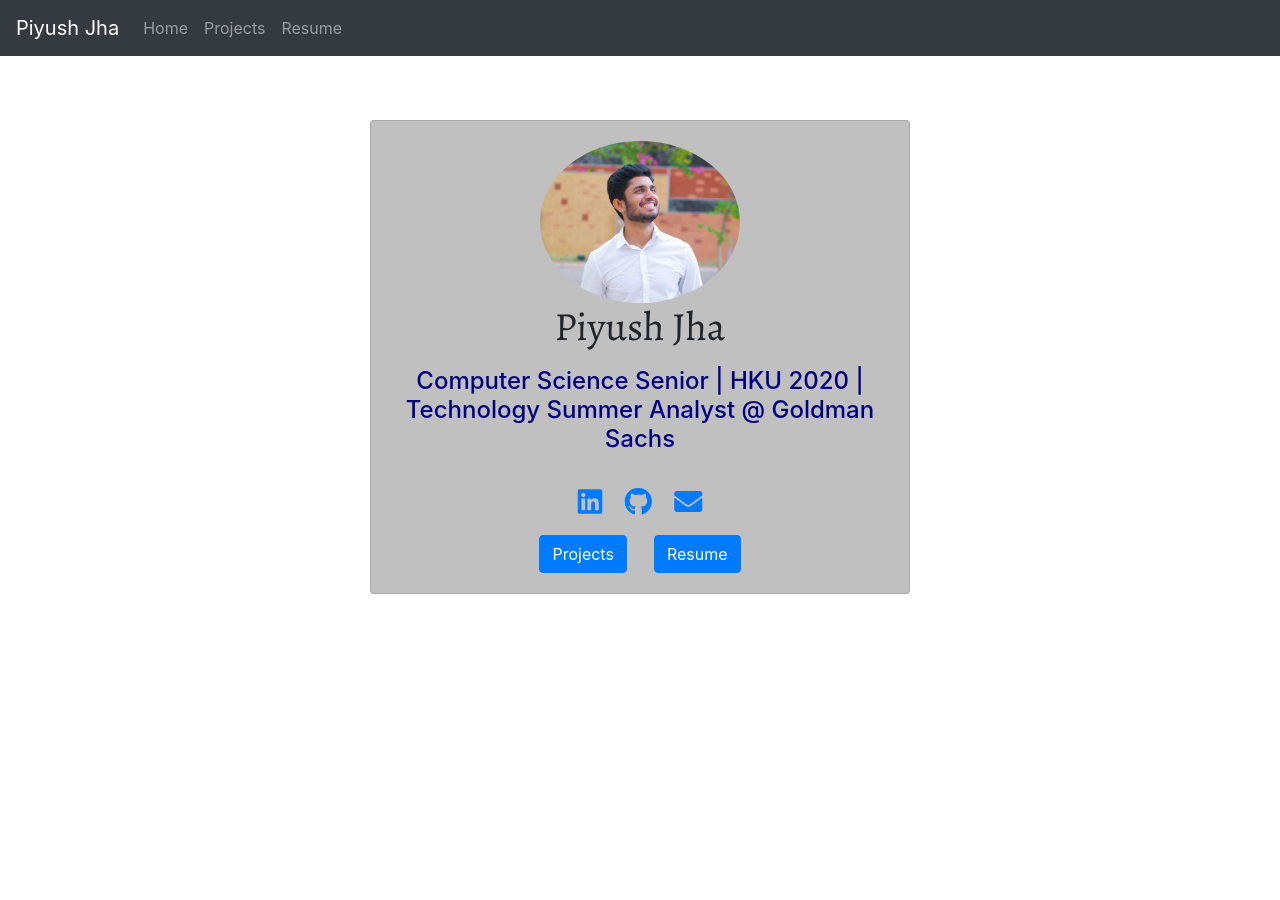
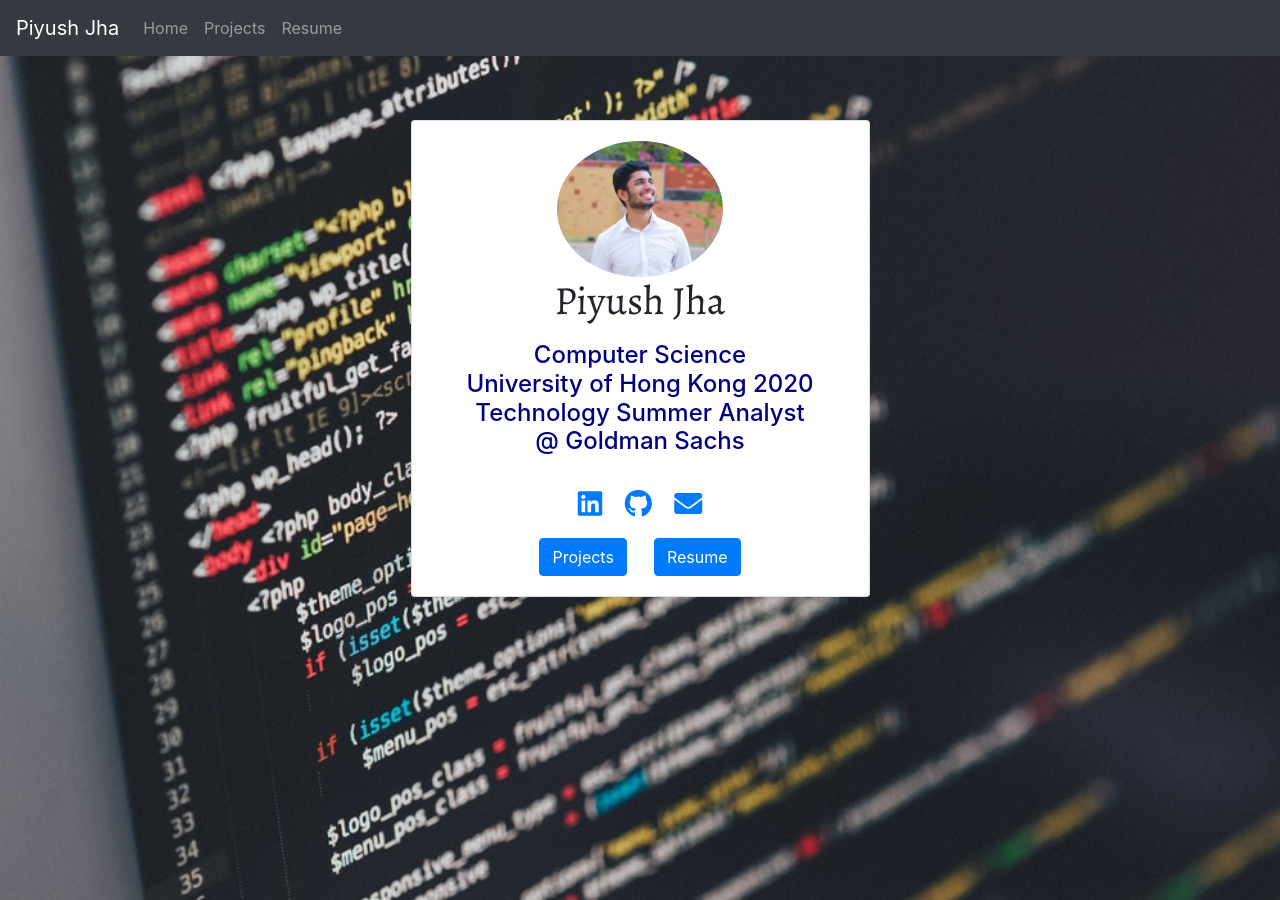
Before and after one commit to piy0999/piy0999.github.io, a Jekyll site: the page built from index.html, in a window 1280 px wide. Built offline with Jekyll 4.4.1, drawn with Linux system fonts in a browser that asks for light colours; nearby versions of some CDN libraries; some web fonts are replaced.

Commit message:
Home Page Finalised

```diff
--- a/_config.yml
+++ b/_config.yml
@@ -1,6 +1,6 @@
 # main text of home
 name: Piyush Jha
-bio: Computer Science Senior | HKU 2020 | Technology Summer Analyst @ Goldman Sachs
+bio: Computer Science </br> University of Hong Kong 2020 </br> Technology Summer Analyst </br> @ Goldman Sachs
 
 # twitter summary info
 #description: A blog about technology and stuff related
--- a/_includes/profilecard.html
+++ b/_includes/profilecard.html
@@ -1,4 +1,4 @@
-<div class="card text-center" style="background-color: silver;">
+<div class="card text-center" style="width: 85%;">
         <div class="card-body">
           <img src="{{ site.url }}/{{ site.picture }}" class="rounded-circle" alt="Piyush Jha" style="width: 40%; height:20%;">
           <h1 class="card-title" style="font-family: 'Alegreya', serif;">{{site.name}}</h1>
--- a/index.html
+++ b/index.html
@@ -4,7 +4,14 @@
 ---
 
 <title> {{page.title}} </title>
-
+<style>
+body{
+    background: url("/assets/images/background2.jpeg");
+    background-position: center;
+    background-repeat: no-repeat;
+    background-size: cover;
+}
+</style>
 {% include scripts.html %}
 {% include nav.html %}
 <div class="container" style="padding-top: 5vw;">
```
Also changed, not shown: _includes/scripts.html (+8 -0 lines), assets/images/background2.jpeg (added), 15 other files.
